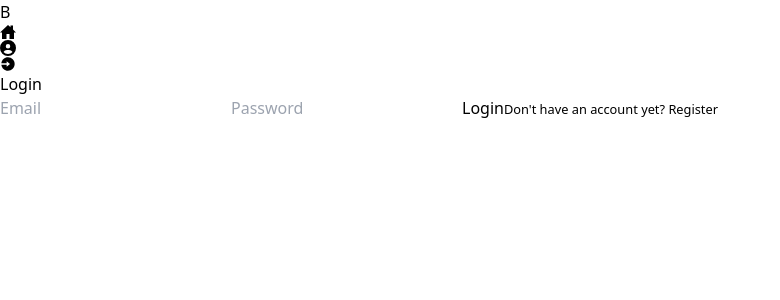
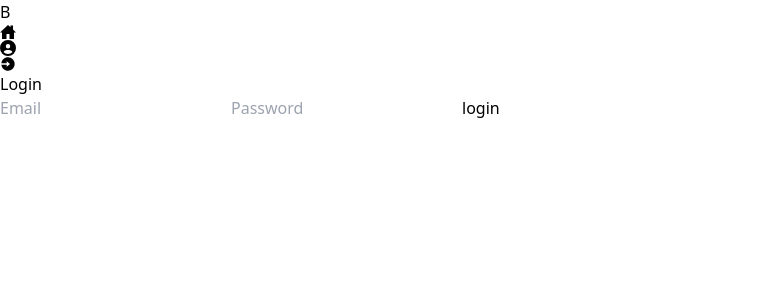
Before and after one commit to gere-dev/real-estate-booking-react-node, a React (Vite) app in the folder frontend/: page /login in a window 1280 px wide. Shown: the top 300 px of the page, without its empty margins (0-780 px from the left). Built offline with nearby package versions, Linux system fonts and the light colour scheme.

Commit message:
refactor the login form to auth form

```diff
--- a/frontend/src/App.tsx
+++ b/frontend/src/App.tsx
@@ -1,7 +1,7 @@
 import { Nav } from '@/components';
 import './App.css';
 import { Route, Routes } from 'react-router-dom';
-import { Login, Home } from 'pages';
+import { Login, Home } from '@/pages';
 function App() {
   return (
     <>
--- /dev/null
+++ b/frontend/src/components/Form/AuthForm/AuthForm.tsx
@@ -0,0 +1,34 @@
+import React, { useState } from 'react';
+import { InputField } from './InputField';
+import { FormType } from './enums';
+import { FormData } from './types';
+interface Props {
+  formType: string;
+  buttonText: string;
+  onSubmit: (formData: FormData) => void;
+}
+
+export const AuthForm = ({ formType, buttonText, onSubmit }: Props) => {
+  const initialFormData: FormData = formType === FormType.REGISTER ? { name: '', email: '', password: '' } : { email: '', password: '' };
+
+  const [formData, setFormData] = useState<FormData>(initialFormData);
+  const handleSubmit = (event: React.FormEvent<HTMLFormElement>) => {
+    event.preventDefault();
+    onSubmit(formData);
+  };
+
+  const handleChange = (event: React.ChangeEvent<HTMLInputElement>) => {
+    const { name, value } = event.target;
+    setFormData({ ...formData, [name]: value });
+  };
+  return (
+    <form onSubmit={handleSubmit} className='flex flex-col gap-2 w-full max-w-xs ml-auto mr-auto'>
+      {formType === FormType.REGISTER && <InputField value={formData.name} onChange={handleChange} name='name' placeholder='Name' />}
+      <InputField value={formData.email} onChange={handleChange} type='email' name='email' placeholder='Email' />
+      <InputField value={formData.password} onChange={handleChange} name='password' type='password' placeholder='Password' />
+      <button type='submit' className='bg-primary text-white py-2 px-3 rounded'>
+        {buttonText}
+      </button>
+    </form>
+  );
+};
--- /dev/null
+++ b/frontend/src/components/Form/AuthForm/enums.ts
@@ -0,0 +1,4 @@
+export enum FormType {
+  LOGIN = 'login',
+  REGISTER = 'register',
+}
--- /dev/null
+++ b/frontend/src/components/Form/AuthForm/index.ts
@@ -0,0 +1 @@
+export * from './AuthForm';
--- /dev/null
+++ b/frontend/src/components/Form/AuthForm/types.ts
@@ -0,0 +1,5 @@
+export interface FormData {
+  name?: string;
+  email: string;
+  password: string;
+}
--- /dev/null
+++ b/frontend/src/components/Form/index.ts
@@ -0,0 +1 @@
+export * from './AuthForm';
--- a/frontend/src/components/Input/index.ts
+++ /dev/null
@@ -1 +0,0 @@
-export * from './InputField';
--- a/frontend/src/components/index.ts
+++ b/frontend/src/components/index.ts
@@ -1,2 +1,2 @@
 export * from './Nav';
-export * from './Input/InputField';
+export * from './Form';
--- a/frontend/src/pages/Auth/Login/Login.tsx
+++ b/frontend/src/pages/Auth/Login/Login.tsx
@@ -1,22 +1,16 @@
-import { InputField } from '@/components/Input';
-import { Link } from 'react-router-dom';
+import { AuthForm } from '@/components';
+import { Title } from '../Title';
+import { FormType } from '@/components/Form/AuthForm/enums';
+import { FormData } from '@/components/Form/AuthForm/types';
 
 export const Login = () => {
+  const handleSubmit = (data: FormData) => {
+    console.log(data);
+  };
   return (
     <section className='flex flex-col '>
-      <h2 className='font-semibold text-2xl text-center'>Login</h2>
-      <form className='flex flex-col gap-2 w-full max-w-xs ml-auto mr-auto'>
-        <InputField placeholder='Email' />
-        <InputField placeholder='Password' />
-        <button className='bg-primary text-white py-2 px-3 rounded'>Login</button>
-        <small>
-          Don't have an account yet?
-          <Link to={'/register'} className='font-semibold underline underline-'>
-            {' '}
-            Register
-          </Link>
-        </small>
-      </form>
+      <Title title='Login' />
+      <AuthForm formType={FormType.LOGIN} buttonText={FormType.LOGIN} onSubmit={handleSubmit} />
     </section>
   );
 };
--- /dev/null
+++ b/frontend/src/pages/Auth/Title.tsx
@@ -0,0 +1,8 @@
+import React from 'react';
+
+interface Props {
+  title: string;
+}
+export const Title = ({ title }: Props) => {
+  return <h2 className='font-semibold text-2xl text-center'>{title}</h2>;
+};
```
Also changed, not shown: frontend/src/components/Form/AuthForm/InputField.tsx (renamed from frontend/src/components/Input/InputField.tsx).
